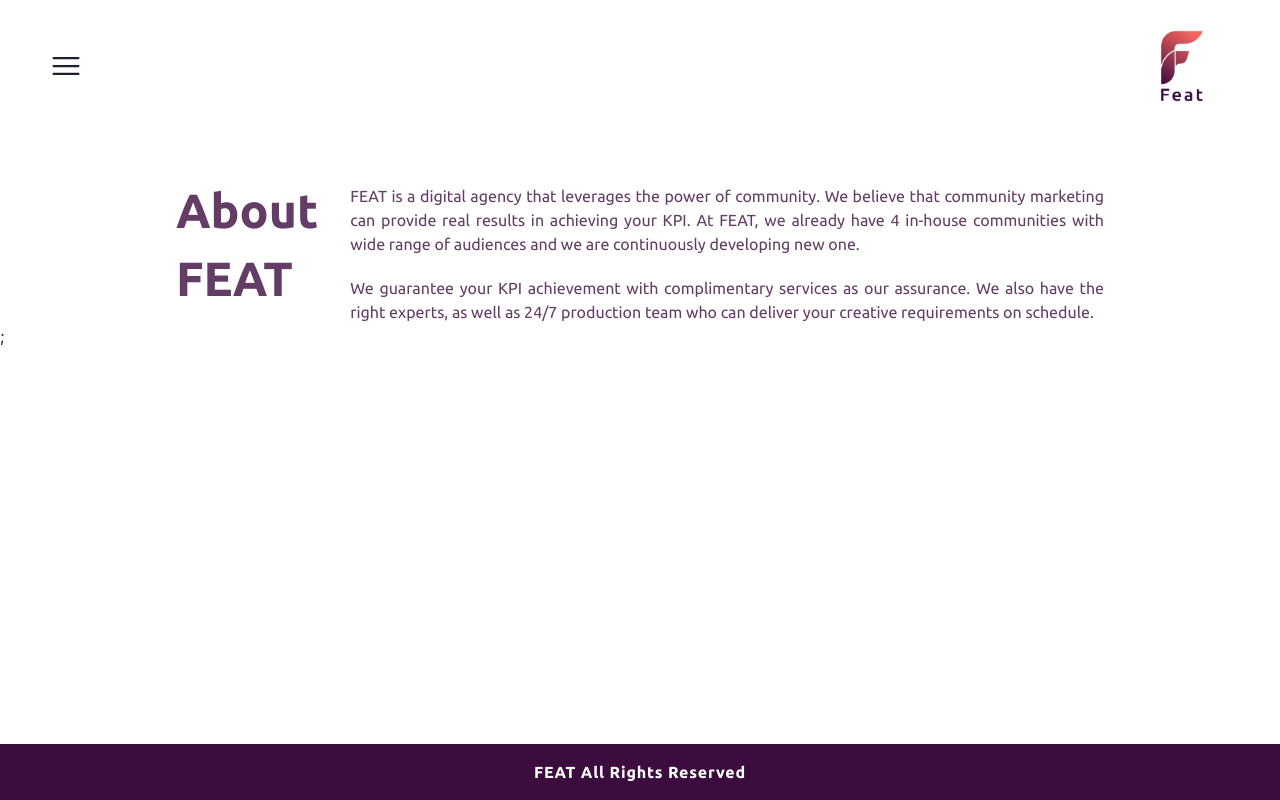
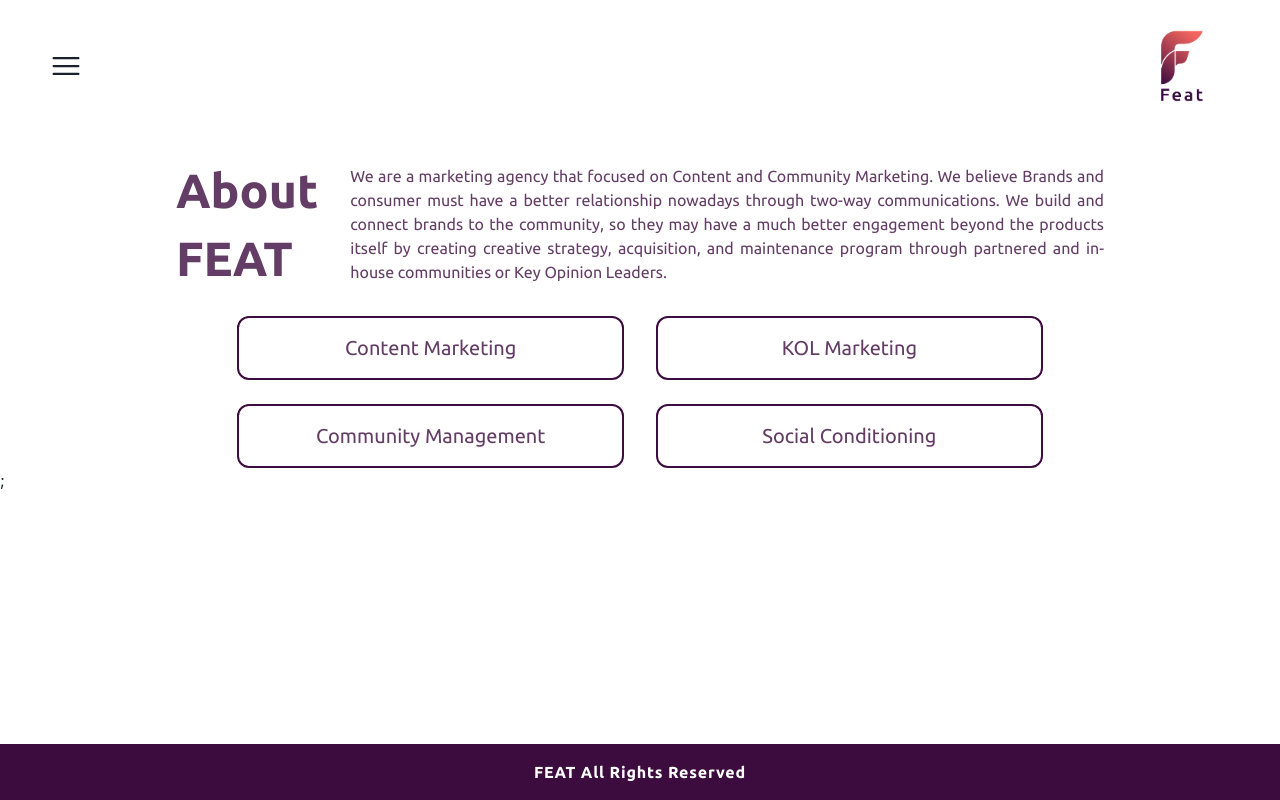
Before and after one commit to radityaaqil/freelance, a Next.js app: page /aboutus in a window 1280 px wide. Built offline with nearby package versions, Linux system fonts and the light colour scheme.

Commit message:
12/29/2022

```diff
--- a/components/AboutUsBody.jsx
+++ b/components/AboutUsBody.jsx
@@ -3,15 +3,27 @@
     <div className="mx-12 md:mx-28 lg:mx-44 mt-8 font-ubuntu text-[#3c0c3e]/80">
       <div className="text-2xl font-bold lg:hidden">About FEAT</div>
       <div className="mt-5 text-justify lg:hidden">
-        FEAT is a digital agency that leverages the power of community. We
-        believe that community marketing can provide real results in achieving
-        your KPI. At FEAT, we already have 4 in-house communities with wide
-        range of audiences and we are continuously developing new one.
+        We are a marketing agency that focused on Content and Community
+        Marketing. We believe Brands and consumer must have a better
+        relationship nowadays through two-way communications. We build and
+        connect brands to the community, so they may have a much better
+        engagement beyond the products itself by creating creative strategy,
+        acquisition, and maintenance program through partnered and in-house
+        communities or Key Opinion Leaders.
       </div>
-      <div className="mt-5 text-justify lg:hidden">
-        We guarantee your KPI achievement with complimentary services as our
-        assurance. We also have the right experts, as well as 24/7 production
-        team who can deliver your creative requirements on schedule.
+      <div className="pt-6 space-y-4 pb-10 lg:hidden">
+        <div className="text-center text-xl p-4 border-2 border-[#3c0c3e] rounded-xl">
+          Content Marketing
+        </div>
+        <div className="text-center text-xl p-4 border-2 border-[#3c0c3e] rounded-xl">
+          Community Management
+        </div>
+        <div className="text-center text-xl p-4 border-2 border-[#3c0c3e] rounded-xl">
+          KOL Marketing
+        </div>
+        <div className="text-center text-xl p-4 border-2 border-[#3c0c3e] rounded-xl">
+          Social Conditioning
+        </div>
       </div>
       <div className="hidden lg:flex items-center gap-x-8">
         <div className="text-5xl font-bold space-y-5">
@@ -19,18 +31,32 @@
           <div>FEAT</div>
         </div>
         <div>
-          <div className="mt-5 text-justify">
-            FEAT is a digital agency that leverages the power of community. We
-            believe that community marketing can provide real results in
-            achieving your KPI. At FEAT, we already have 4 in-house communities
-            with wide range of audiences and we are continuously developing new
-            one.
+          <div className="text-justify">
+            We are a marketing agency that focused on Content and Community
+            Marketing. We believe Brands and consumer must have a better
+            relationship nowadays through two-way communications. We build and
+            connect brands to the community, so they may have a much better
+            engagement beyond the products itself by creating creative strategy,
+            acquisition, and maintenance program through partnered and in-house
+            communities or Key Opinion Leaders.
           </div>
-          <div className="mt-5 text-justify">
-            We guarantee your KPI achievement with complimentary services as our
-            assurance. We also have the right experts, as well as 24/7
-            production team who can deliver your creative requirements on
-            schedule.
+        </div>
+      </div>
+      <div className="flex justify-center space-x-8 mt-8">
+        <div className="w-5/12 space-y-6">
+          <div className="text-center text-xl p-4 border-2 border-[#3c0c3e] rounded-xl">
+            Content Marketing
+          </div>
+          <div className="text-center text-xl p-4 border-2 border-[#3c0c3e] rounded-xl">
+            Community Management
+          </div>
+        </div>
+        <div className="w-5/12 space-y-6">
+          <div className="text-center text-xl p-4 border-2 border-[#3c0c3e] rounded-xl">
+            KOL Marketing
+          </div>
+          <div className="text-center text-xl p-4 border-2 border-[#3c0c3e] rounded-xl">
+            Social Conditioning
           </div>
         </div>
       </div>
--- a/components/ContactUsBody.jsx
+++ b/components/ContactUsBody.jsx
@@ -123,7 +123,7 @@
                   <div className="w-1/2">
                     <div>Name</div>
                     <input
-                      className="w-full rounded-md outline-none focus:ring-2 focus:ring-[#3c0c3e] px-2"
+                      className="w-full text-[#3c0c3e] rounded-md outline-none focus:ring-2 focus:ring-[#3c0c3e] px-2"
                       name="name"
                       onChange={formik.handleChange}
                       onBlur={formik.handleBlur}
@@ -138,7 +138,7 @@
                   <div className="w-1/2">
                     <div>Email</div>
                     <input
-                      className="w-full rounded-md outline-none focus:ring-2 focus:ring-[#3c0c3e] px-2"
+                      className="w-full text-[#3c0c3e] rounded-md outline-none focus:ring-2 focus:ring-[#3c0c3e] px-2"
                       name="email"
                       onChange={formik.handleChange}
                       onBlur={formik.handleBlur}
@@ -155,7 +155,7 @@
               <div className="mt-4">
                 <div>Brief</div>
                 <textarea
-                  className="w-full rounded-md outline-none h-32 resize-none focus:ring-2 focus:ring-[#3c0c3e] px-2"
+                  className="w-full text-[#3c0c3e] rounded-md outline-none h-32 resize-none focus:ring-2 focus:ring-[#3c0c3e] px-2"
                   name="brief"
                   onChange={formik.handleChange}
                   onBlur={formik.handleBlur}
--- a/components/NavigationBar.jsx
+++ b/components/NavigationBar.jsx
@@ -52,6 +52,7 @@
                 fontSize="xl"
                 mt={10}
                 p={4}
+                h={14}
                 onClick={onClose}
                 _hover={{ fontSize: "2xl" }}
                 transitionDuration="500ms"
@@ -62,6 +63,7 @@
             <Box
               fontSize="xl"
               p={4}
+              h={14}
               onClick={onClose}
               _hover={{ fontSize: "2xl" }}
               transitionDuration="500ms"
@@ -71,6 +73,7 @@
             <Box
               fontSize="xl"
               p={4}
+              h={14}
               onClick={onClose}
               _hover={{ fontSize: "2xl" }}
               transitionDuration="500ms"
@@ -81,6 +84,7 @@
               <Box
                 fontSize="xl"
                 p={4}
+                h={14}
                 onClick={onClose}
                 _hover={{ fontSize: "2xl" }}
                 transitionDuration="500ms"
```
